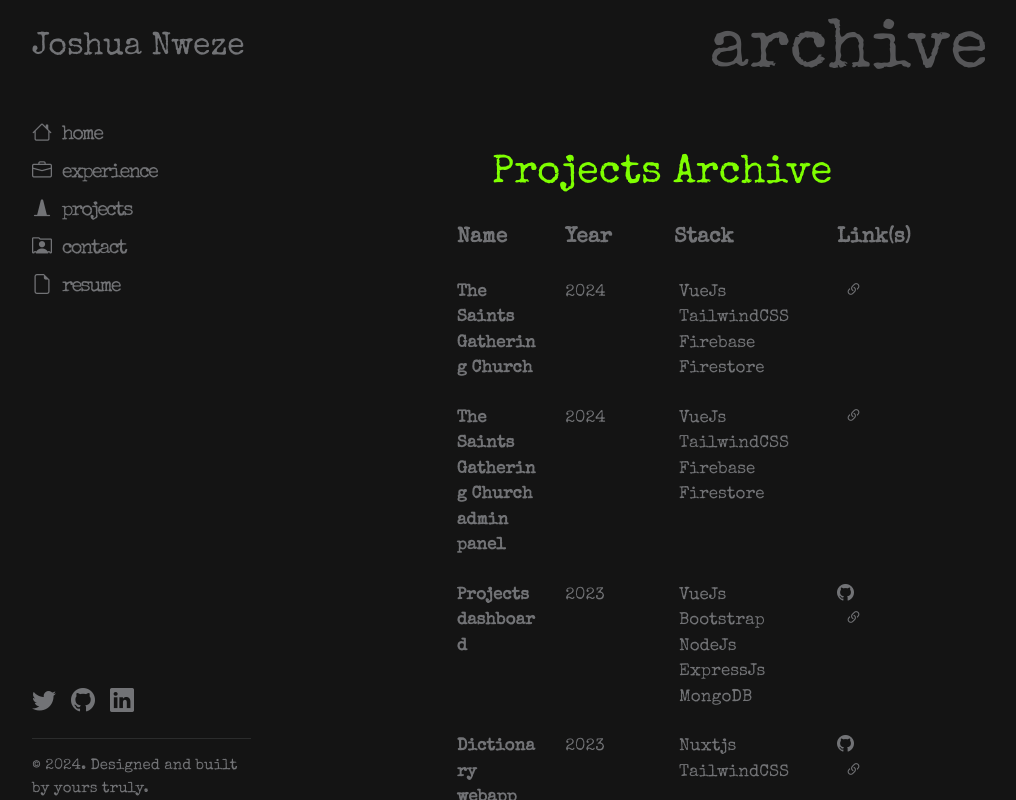
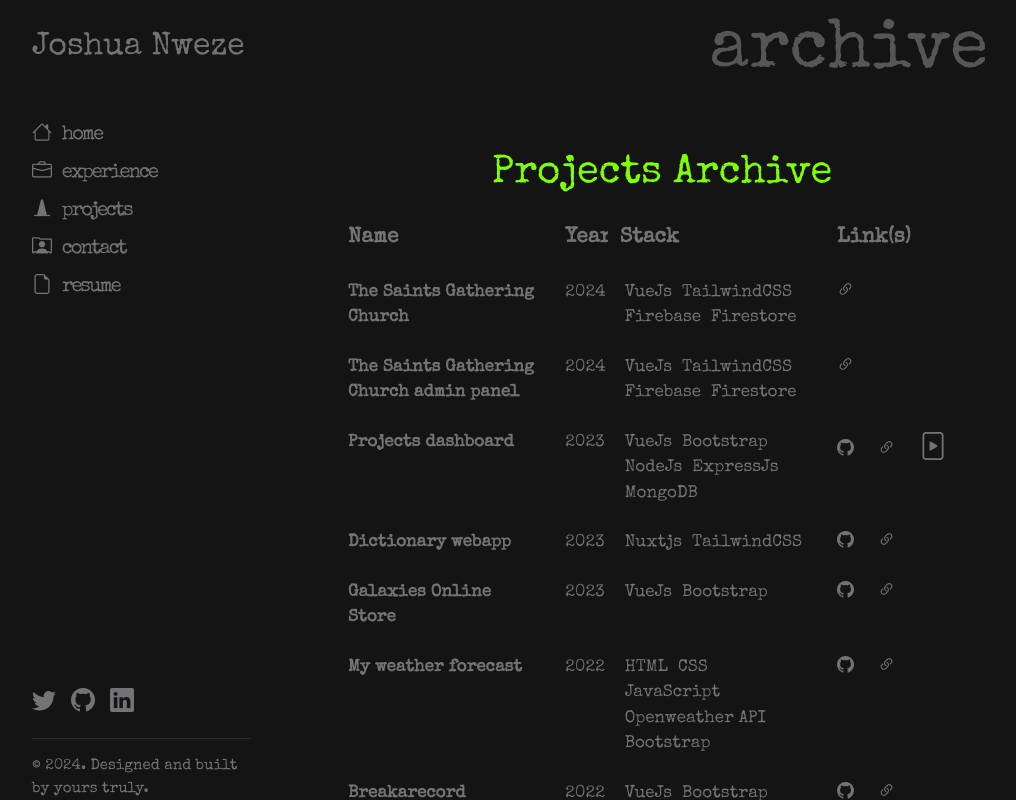
Before and after one commit to Joshua-Nweze/myPortfolio, a Vue app: page /projects/archive in a window 1280 px wide. Shown: the whole page, without its empty margins (130-1146 px from the left). Built offline with nearby package versions, Linux system fonts and the light colour scheme.

Commit message:
add video icon in project archive for projects with demo videos

```diff
--- a/src/components/Archive.vue
+++ b/src/components/Archive.vue
@@ -2,30 +2,30 @@
     <div class="container">
         <h1 class="d-flex justify-content-center mb-4 addChartreuse">Projects Archive</h1>
 
-        <div class="row sub-head d-flex justify-content-center">
-            <div class="col-9 col-md-3 col-lg-2 sub-head">Name</div>
-            <div class="col-md-3 col-lg-2 d-none d-md-block sub-head">Year</div>
-            <div class="col-md-3 d-none d-md-block col-lg-3 sub-head">Stack</div>
-            <div class="col-3 col-md-3 col-lg-1 sub-head">Link(s)</div>
+        <div class="row">
+            <div class="col-8 col-md-4  sub-head">Name</div>
+            <div class="col-md-1 d-none d-md-block sub-head">Year</div>
+            <div class="col-md-4 d-none d-md-block sub-head">Stack</div>
+            <div class="col-4 col-md-3 sub-head">Link(s)</div>
         </div>
 
         <div class="row mt-3 mb-4 d-flex justify-content-center" v-for="project in my_projects" :key="project.id">
-            <div class="col-9 col-md-3 col-lg-2 project-detail"><strong> {{ project.title }} </strong></div>
-            <div class="col-md-3 col-lg-2 d-none d-md-block">{{ project.year }}</div>
-            <div class="col-md-3 col-lg-3 d-none d-md-block"><span v-for="stack in project.stack" :key="stack.id" class="stack-span project-detail">{{ stack.name }}</span></div>
-            <div class="col-3 col-md-3 col-lg-1">
-                <div class="row d-flex justify-content-start">
-                    <div class="col-4">
-                        <a :href="project.github" class="mt-4 link" target="_blank" v-if="project.github">
-                            <i class="bi bi-github"></i><br>
-                        </a>
-                    </div>
+            <div class="col-8 col-md-4 project-detail"><strong> {{ project.title }} </strong></div>
+            <div class="col-md-1 d-none d-md-block">{{ project.year }}</div>
+            <div class="col-md-4 d-none d-md-block"><span v-for="stack in project.stack" :key="stack.id" class="stack-span project-detail">{{ stack.name }}</span></div>
+            <div class="col-4 col-md-3">
+                <div class="row d-flex justify-content-start align-items-center">
+                    <a :href="project.github" class="link" target="_blank" v-if="project.github">
+                        <i class="bi bi-github"></i><br>
+                    </a>
 
-                    <div class="col-4 ms-2">
-                        <a :href="project.link" class="mt-4 link" target="_blank" v-if="project.link">
-                            <i class="bi bi-link-45deg"></i><br>
-                        </a>
-                    </div>
+                    <a :href="project.link" class="link" target="_blank" v-if="project.link">
+                        <i class="bi bi-link-45deg"></i><br>
+                    </a>
+
+                    <a :href="project.video" class="link" target="_blank" v-if="project.video">
+                        <i class="bi bi-file-play fs-3"></i><br>
+                    </a>
                 </div>
             </div>
         </div>
```
